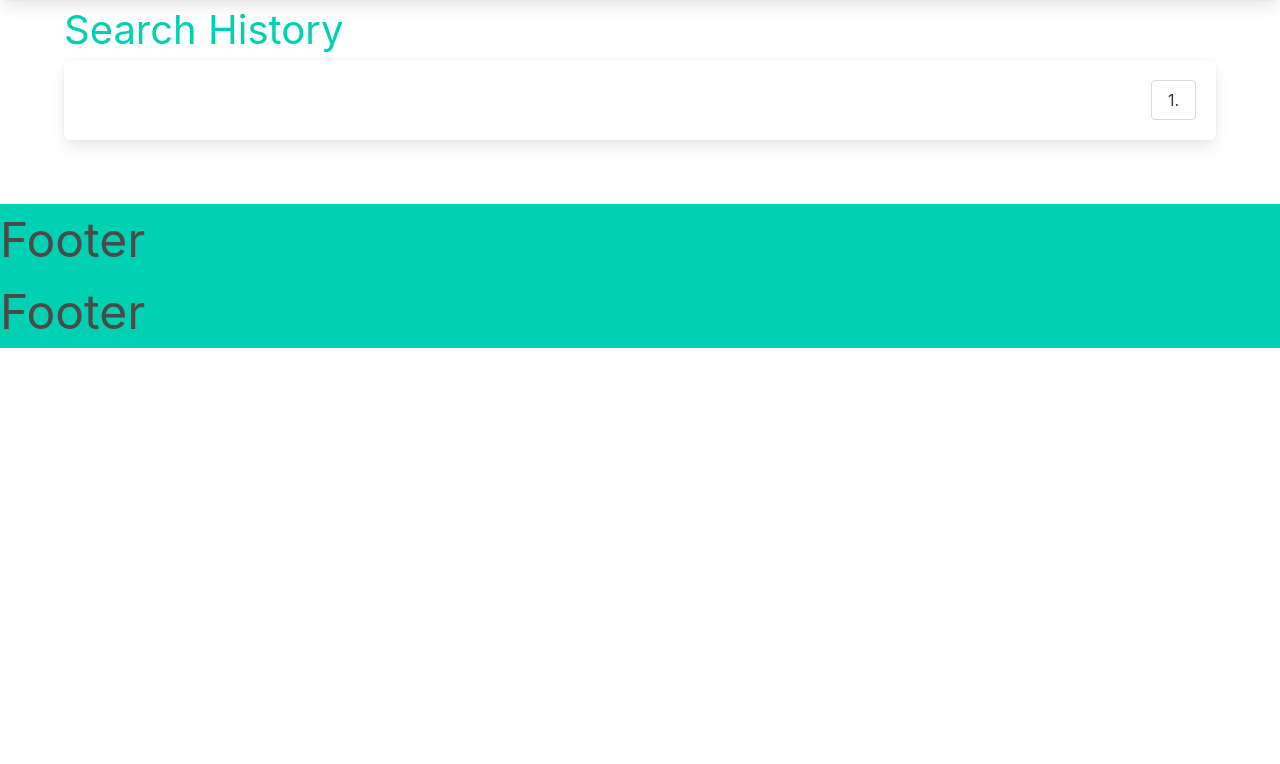
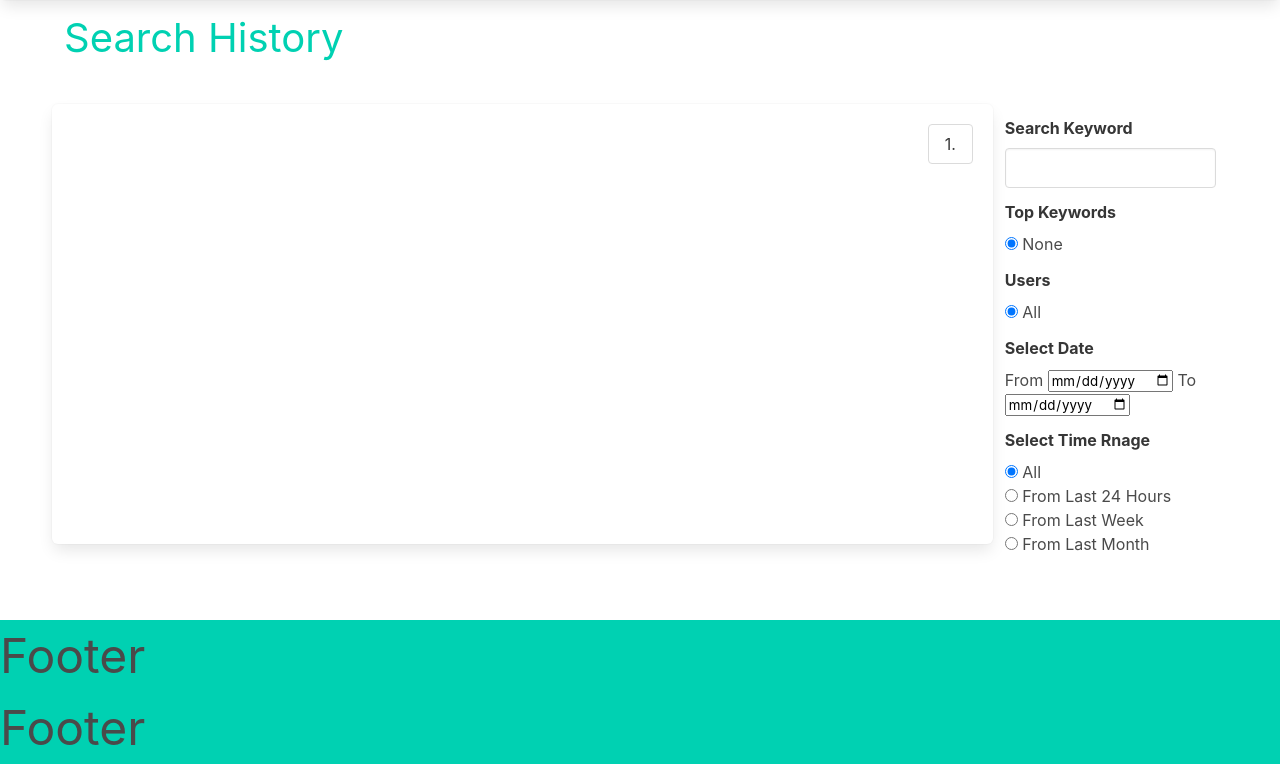
Before and after one commit to pi3o1416/search_engine, a Django app: page /history/list/ in a window 1280 px wide. Shown: the part 72-836 px from the top of the page. Before the commit the page ends 420 px from the top, so only its background shows below. Run offline with Django 4.2, Linux system fonts and the light colour scheme; data that the repository does not hold is empty; some libraries are stand-ins or nearby versions.

Commit message:
add Search history list filter

```diff
--- /dev/null
+++ b/search_history/templates/searchHistory/filter_form.html
@@ -0,0 +1,57 @@
+
+
+
+<form id="filterForm" method="post" accept-charset="utf-8" onchange=handelFormChange() onsubmit="handleFormSubmit(event)">
+    {% csrf_token %}
+    <div class="field" onchange="handleSearchKeywordChange()">
+        <label class="label">Search Keyword</label>
+        <div class="control">
+            <input class="input" type="text" value="" name="search" id="search" />
+        </div>
+    </div>
+    <div class="field">
+        <label class="label">Top Keywords</label>
+        <input type="radio" value="" name="top_keywords" id="top_keywords" onchange="handleTopKeywordChange()" checked/>
+        None<br>
+        {% for key, val in top_keywords.items %}
+            <input type="radio" value="{{ key }}" name="top_keywords" id="top_keywords" onchange="handleTopKeywordChange()" />
+            {{ key }} ({{ val }} time{{ val|pluralize:"s" }} found) <br />
+
+        {% endfor %}
+    </div>
+
+    <div class="field">
+        <label class="label">Users</label>
+        <input type="radio" value="" name="users" id="users" checked/> All<br>
+        {% for user in users %}
+            <input type="radio" value="{{ user.id }}" name="users" id="users"/> {{ user.username }}<br>
+        {% endfor %}
+    </div>
+
+    <div class="field" onchange="handleDateChange()">
+        <label class="label">Select Date</label>
+        <div class="control">
+            From <input type="date" value="" name="date_from" id="date_from" /> To
+            <input type="date" value="" name="date_to" id="date_to" />
+        </div>
+    </div>
+
+    <div class="field" onchange="handleTimeRangeChange()">
+        <label class="label">Select Time Rnage</label>
+        <div class="control">
+            <label class="radio">
+                <input type="radio" name="time_range" value="" checked />
+                All </label ><br />
+            <label class="radio">
+                <input type="radio" name="time_range" value="24h"/>
+                From Last 24 Hours </label ><br />
+            <label class="radio">
+                <input type="radio" name="time_range" value="7d"/>
+                From Last Week </label ><br />
+            <label class="radio">
+                <input type="radio" name="time_range" value="1m"/>
+                From Last Month<br />
+            </label>
+        </div>
+    </div>
+</form>
--- a/search_history/templates/searchHistory/list.html
+++ b/search_history/templates/searchHistory/list.html
@@ -7,11 +7,15 @@
 
 {% block body %}
     <div class="container">
-        <h1 class="is-size-2 has-text-primary">Search History</h1>
+        <h1 class="is-size-2 has-text-primary mt-2 mb-6">Search History</h1>
 
-        <div class="box column" id="content">
-
-            {% include "searchHistory/content_list.html" %}
+        <div class="columns">
+            <div class="box column is-four-fifths" id="content">
+                {% include "searchHistory/content_list.html" %}
+            </div>
+            <div class="column">
+                {% include "searchHistory/filter_form.html" %}
+            </div>
 
         </div>
     </div>
@@ -21,10 +25,12 @@
 {% block javascript %}
     <script charset="utf-8">
         let current_page = {{ searched_items.number }}
-        console.log(current_page)
+        let postData = {}
+
+        //Validate and fix out of range pageNo
+
 
         function validate_pageNO(pageNo){
-            //Validate and fix out of range pageNo
             let maxPageNo = {{ searched_items.paginator.num_pages }}
             let minPageNo = 1
             if(pageNo > maxPageNo) {
@@ -37,13 +43,14 @@
         }
 
 
+        //Handle Pagination next page without reload
         function handleNextPage() {
-            //Handle Pagination next page without reload
             current_page = validate_pageNO(current_page)
+            postData['page'] = current_page+1
             $.ajax({
                 url: "{% url 'search_history:list' %}",
                 type: 'get',
-                data: {page: current_page + 1},
+                data: postData,
                 success: function (data) {
                     current_page += 1
                     $('#content').html(data)
@@ -51,12 +58,14 @@
             })
         }
 
+        //Handle Pagination next page without reload
         function handlePrevPage() {
-            //Handle Pagination next page without reload
+            current_page = validate_pageNO(current_page)
+            postData['page'] = current_page-1
             $.ajax({
                 url: "{% url 'search_history:list' %}",
                 type: 'get',
-                data: {page: current_page - 1},
+                data: postData,
                 success: function (data) {
                     current_page -= 1
                     $('#content').html(data)
@@ -64,7 +73,58 @@
             })
         }
 
+        function getFormData($form){
+            let unindexed_array = $form.serializeArray();
+            let indexed_array = {};
+
+            $.map(unindexed_array, function(n, i){
+                indexed_array[n['name']] = n['value'];
+            });
+
+            return indexed_array;
+        }
+
+        function handelFormChange() {
+            let $form = $("#filterForm");
+            postData = getFormData($form);
+            current_page = 1;
+            postData['page'] = current_page;
+            $.ajax({
+                url: "{% url 'search_history:list' %}",
+                type: 'get',
+                data: postData,
+                success: function(data){
+                    $('#content').html(data)
+                }
+
+            })
+        }
+
+        function handleFormSubmit(event) {
+            event.preventDefault()
+        }
+
+        function handleSearchKeywordChange() {
+            let top_keywords = document.getElementsByName('top_keywords')
+            top_keywords[0].checked = true
+        }
+
+        function handleTopKeywordChange() {
+            let search_keywords = document.getElementById('search')
+            search_keywords.value = ''
+        }
+
+        function handleDateChange() {
+            let time_range = document.getElementsByName('time_range')
+            time_range[0].checked = true
+        }
+
+        function handleTimeRangeChange() {
+            let date_from = document.getElementById('date_from')
+            let date_to = document.getElementById('date_to')
+            date_from.value = ''
+            date_to.value = ''
+        }
+
     </script>
-
-
 {% endblock javascript %}
--- a/search_history/views.py
+++ b/search_history/views.py
@@ -1,38 +1,120 @@
-
 
 from django.shortcuts import render
 from django.views import View
 from django.core.paginator import Paginator, EmptyPage, PageNotAnInteger
 from django.http import HttpResponse
-from .models import SearchHistory
+from django.utils import timezone
+from django.db.models import Q
+from django.contrib.auth import get_user_model
+from functools import reduce
+from operator import __and__
+from collections import defaultdict
+import json
+import itertools
+from .models import SearchHistory, KeywordOccurences
+
+
+def top_searched_keywords(filters=None, time_range=False):
+    """
+    Return Top 10 searched keywords within a timerange
+    if time_range is False return top searched keywords within last month
+    """
+    if not time_range:
+        firstDate = timezone.now().date() - timezone.timedelta(days=30)
+        lastDate = timezone.now().date()
+        filters = [Q(date__gte=firstDate), Q(date__lte=lastDate)]
+    query_set = KeywordOccurences.objects.filter(reduce(__and__, filters))
+    keywords_dict = defaultdict(int)
+
+    for obj in query_set:
+        obj_keywords = json.loads(obj.keywords)
+        for key, val in obj_keywords.items():
+            keywords_dict[key] += val
+
+    keywords_dict = {key: value for key, value in sorted(
+        keywords_dict.items(), key=lambda item: item[1], reverse=True)}
+    return keywords_dict
 
 
 class SearchHistoryList(View):
-    query_set = SearchHistory.objects.all()
+    query_set = SearchHistory.objects.all().order_by('-search_time')
+    users = get_user_model().objects.all()[:10]
     template_name = 'searchHistory/list.html'
+    keywords_dict = top_searched_keywords()
 
     def get(self, request):
+        self.query_set = self.get_queryset(request.GET)
         paginator = Paginator(self.query_set, 3)
         page = request.GET.get('page')
-        print(page)
         try:
-            print('here')
             searched_items = paginator.page(page)
         except PageNotAnInteger:
-            print('page not int')
             searched_items = paginator.page(1)
         except EmptyPage:
-            print('empty page')
             if request.headers.get('x-requested-with') == 'XMLHttpRequest':
                 return HttpResponse('')
             searched_items = paginator.page(paginator.num_pages)
+
+        # Keep only top ten searched keywords
+        self.keywords_dict = dict(
+            itertools.islice(self.keywords_dict.items(), 10))
+
+        # if ajax request
         if request.headers.get('x-requested-with') == 'XMLHttpRequest':
-            return render(request, 'searchHistory/content_list.html', {'searched_items': searched_items})
-        return render(request, self.template_name, {'searched_items': searched_items})
+            return render( request, 'searchHistory/content_list.html', { 'searched_items': searched_items })
+        return render(
+            request,
+            self.template_name,
+            {
+                'searched_items': searched_items,
+                'top_keywords': self.keywords_dict,
+                'users': self.users
+            }
+        )
 
+    def get_queryset(self, data):
+        history_filters = []
+        keyword_filters = []
+        startDate = timezone.now().date() - timezone.timedelta(days=30)
+        endDate = timezone.now().date()
+        # filter based on search field
+        if data.get('search'):
+            history_filters.append(
+                Q(search_text__icontains=data.get('search')))
+        # filter based on top keywords
+        if data.get('top_keywords'):
+            history_filters.append(
+                Q(search_text__icontains=data.get('top_keywords')))
+        # filter based on user
+        if data.get('users'):
+            history_filters.append(Q(user__id=data.get('users')))
+        # filter based on Date select
+        if data.get('date_from'):
+            startDate = timezone.datetime.strptime(
+                data.get('date_from'), '%Y-%m-%d')
+        if data.get('date_to'):
+            endDate = timezone.datetime.strptime(
+                data.get('date_to'), '%Y-%m-%d')
+        # filter based on date range
+        if data.get('time_range'):
+            time_range = data.get('time_range')
+            if time_range == '24h':
+                startDate = endDate - timezone.timedelta(days=1)
+            elif time_range == '7d':
+                startDate = endDate - timezone.timedelta(days=7)
+            elif time_range == '1m':
+                startDate = endDate - timezone.timedelta(days=30)
 
-    def post(self, request):
-        pass
+        history_filters.append(Q(search_time__gte=startDate))
+        history_filters.append(Q(search_time__lte=endDate))
+
+        keyword_filters.append(Q(date__gte=startDate))
+        keyword_filters.append(Q(date__lte=endDate))
+
+        print(history_filters)
+
+        self.keywords_dict = top_searched_keywords(keyword_filters)
+        return SearchHistory.objects.filter(reduce(__and__, history_filters)).order_by('-search_time')
 
 
 class SearchHistoryDetail(View):
```
Also changed, not shown: search_history/forms.py (+11 -0 lines).
